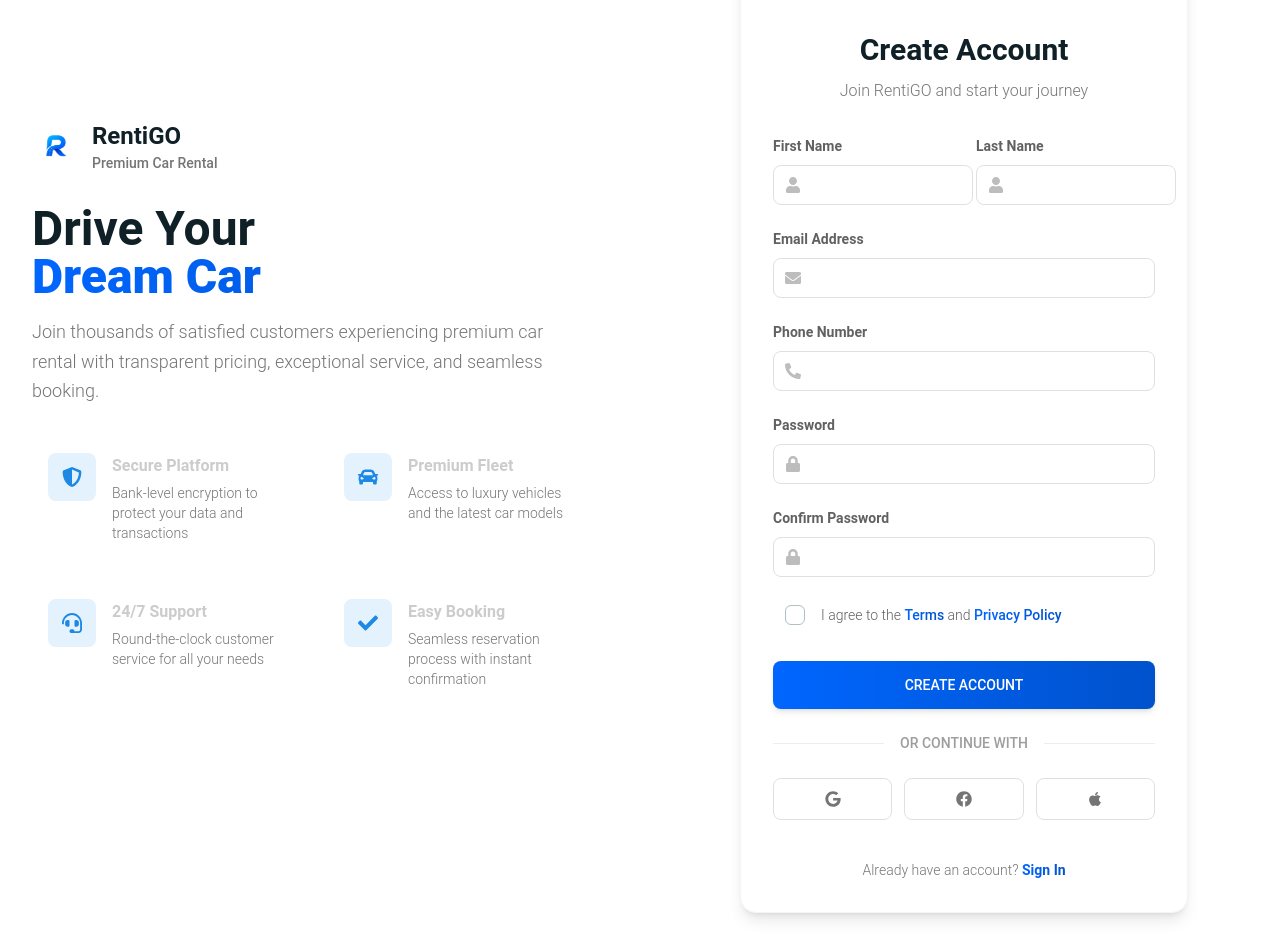
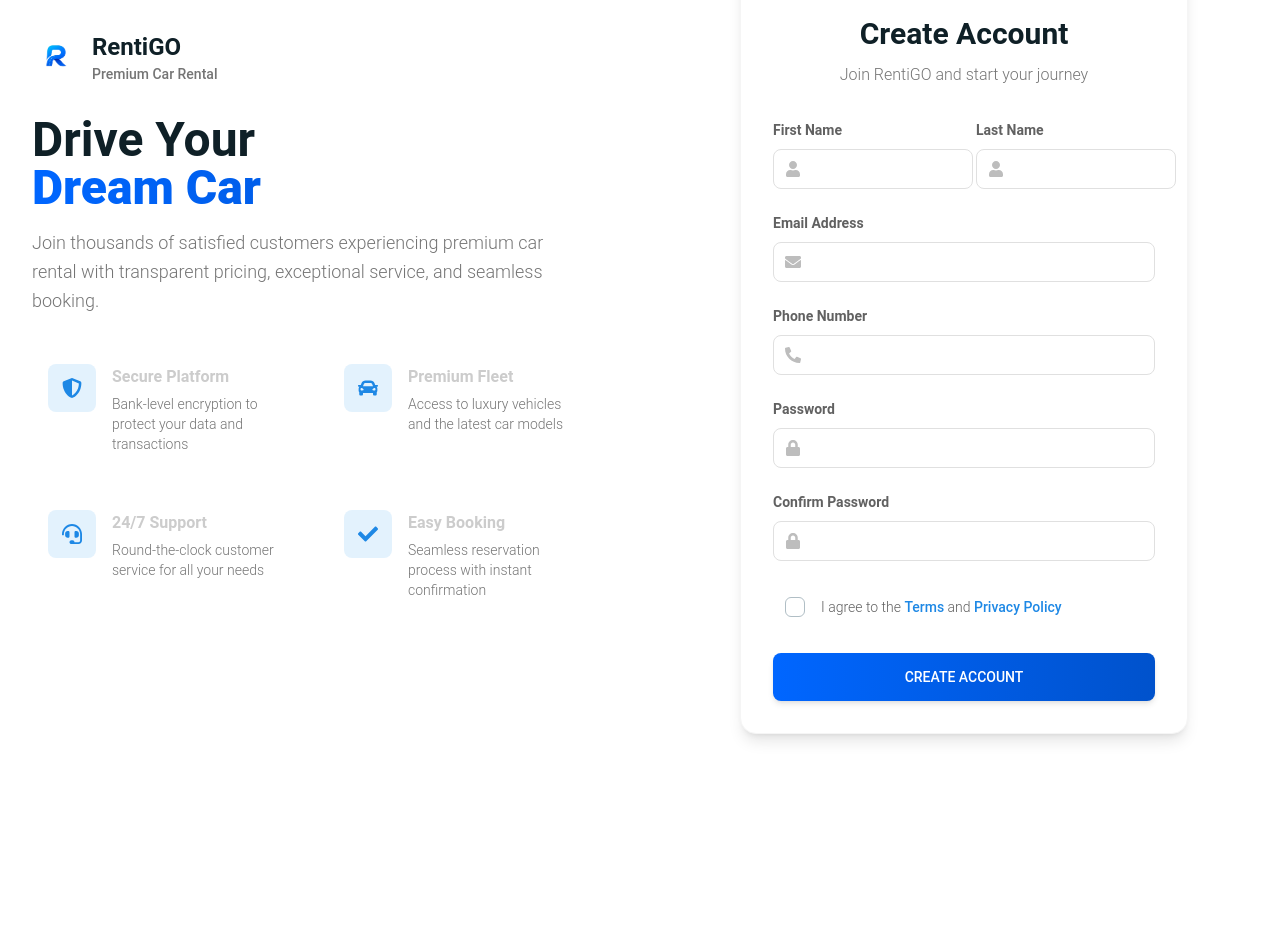
Before and after one commit to omarmoashraf/RentiGOO, a React (Vite) app: page /register in a window 1280 px wide. Shown: the part 120-1065 px from the top of the page. After the commit the page ends 886 px from the top, so only its background shows below. Built offline with nearby package versions, Linux system fonts and the light colour scheme.

Commit message:
Backend Integration for Login & Register

```diff
--- /dev/null
+++ b/src/api.js
@@ -0,0 +1 @@
+export const API_URL = "https://renti-goo-back.vercel.app/api/v1";
--- a/src/components/Layouts/AdminLayout.jsx
+++ b/src/components/Layouts/AdminLayout.jsx
@@ -1,9 +1,11 @@
 import React from "react";
 import AdminSidebar from "../../pages/Admin/components/AdminSidebar";
+
 
 const AdminLayout = ({ children }) => {
   return (
     <div className="flex min-h-screen bg-gray-50 dark:bg-dark-background">
+
       <AdminSidebar />
       <div className="flex-1 flex flex-col overflow-hidden">
         <main className="flex-1 overflow-x-hidden overflow-y-auto p-4 md:p-6 lg:p-8">
--- a/src/context/AuthContext.jsx
+++ b/src/context/AuthContext.jsx
@@ -1,53 +1,72 @@
-import { createContext, useContext, useState, useEffect } from 'react';
+import { createContext, useContext, useState, useEffect } from "react";
 
 const AuthContext = createContext();
 
+// ------------------- CUSTOM HOOK -------------------
 export const useAuth = () => {
   const context = useContext(AuthContext);
   if (!context) {
-    throw new Error('useAuth must be used within an AuthProvider');
+    throw new Error("useAuth must be used within an AuthProvider");
   }
   return context;
 };
 
+// ------------------- PROVIDER -------------------
 export const AuthProvider = ({ children }) => {
-  const [user, setUser] = useState(null);
+  const [user, setUser] = useState(null);      // Stores user object
+  const [token, setToken] = useState(null);    // Stores JWT
   const [loading, setLoading] = useState(true);
 
+  // Load saved login on app start
   useEffect(() => {
-    // Check if user is logged in on app start
-    const savedUser = localStorage.getItem('user');
-    if (savedUser) {
+    const savedUser = localStorage.getItem("user");
+    const savedToken = localStorage.getItem("token");
+
+    if (savedUser && savedToken) {
       setUser(JSON.parse(savedUser));
+      setToken(savedToken);
     }
+
     setLoading(false);
   }, []);
 
-  const login = (userData) => {
+  // ------------------- LOGIN -------------------
+  const login = (token, userData) => {
     setUser(userData);
-    localStorage.setItem('user', JSON.stringify(userData));
+    setToken(token);
+
+    localStorage.setItem("user", JSON.stringify(userData));
+    localStorage.setItem("token", token);
   };
 
+  // ------------------- LOGOUT -------------------
   const logout = () => {
     setUser(null);
-    localStorage.removeItem('user');
+    setToken(null);
+
+    localStorage.removeItem("user");
+    localStorage.removeItem("token");
   };
 
-  const isAdmin = () => {
-    return user && user.role === 'admin';
-  };
+  // ------------------- CHECK ADMIN -------------------
+  const isAdmin = () => user?.role === "admin";
+
+  // ------------------- CHECK AUTH -------------------
+  const isAuthenticated = !!token;
 
   const value = {
     user,
+    token,
     login,
     logout,
+    loading,
     isAdmin,
-    loading
+    isAuthenticated,
   };
 
   return (
     <AuthContext.Provider value={value}>
-      {children}
+      {!loading && children}
     </AuthContext.Provider>
   );
 };
--- a/src/pages/login/Login.jsx
+++ b/src/pages/login/Login.jsx
@@ -23,21 +23,24 @@ import {
 } from "react-icons/fa";
 import { Link, useNavigate } from "react-router-dom";
 import rentigoLogo from "../../assets/rentigo-logo.png";
-import { useLogged } from "../../HOOKS/UseLogged";
-import { useAuth } from "../../context/AuthContext"; // Add this import
+
+import { useAuth } from "../../context/AuthContext";
+import { API_URL } from "../../api";
 import useTheme from './../../HOOKS/usetheme';
 
 const Login = () => {
   const { theme } = useTheme();
-  const { login: loggedIn } = useLogged();
-  const { login: contextLogin } = useAuth(); // Use auth context instead of useLogged
+  const { login: contextLogin } = useAuth();
+
   const [email, setEmail] = useState("");
   const [password, setPassword] = useState("");
   const [rememberMe, setRememberMe] = useState(false);
-  const [showAdminDemo, setShowAdminDemo] = useState(false); // Toggle for admin demo
-  const navigate = useNavigate();
+  const [showAdminDemo, setShowAdminDemo] = useState(false);
 
   const [errors, setErrors] = useState({});
+  const [submitError, setSubmitError] = useState("");
+
+  const navigate = useNavigate();
 
   const validate = () => {
     const newErrors = {};
@@ -56,39 +59,50 @@ const Login = () => {
     return Object.keys(newErrors).length === 0;
   };
 
-  const handleSubmit = (e) => {
+  // ⭐ FINAL WORKING LOGIN FUNCTION ⭐
+  const handleSubmit = async (e) => {
     e.preventDefault();
+    setSubmitError("");
 
     if (!validate()) return;
 
-    console.log("Logging in user:", { email, password });
-
-    // Check for admin credentials
+    // Admin override (demo)
     if (email === "admin@rentigo.com" && password === "admin123") {
-      const adminUser = {
-        id: 1,
+      contextLogin("admin-token", {
         name: "Admin User",
-        email: "admin@rentigo.com",
+        email,
         role: "admin",
-      };
-      contextLogin(adminUser);
+      });
       navigate("/admindashboard");
       return;
     }
 
-    // Regular user login
-    const regularUser = {
-      // id: Date.now(),
-      // name: email.split('@')[0], // Simple name from email
-      // email: email,
-      // role: "user"
-      email: email,
-      password: password,
-      role: "user",
+    // Backend login
+    const payload = {
+      email: email.trim(),
+      password: password.trim(),
     };
 
-    contextLogin(regularUser);
-    navigate("/");
+    try {
+      const res = await fetch(`${API_URL}/auth/login`, {
+        method: "POST",
+        headers: { "Content-Type": "application/json" },
+        credentials: "include",
+        body: JSON.stringify(payload),
+      });
+
+      const data = await res.json();
+
+      if (!res.ok) {
+        setSubmitError(data.message || "Invalid login credentials");
+        return;
+      }
+
+      contextLogin(data.token, data.user);
+      navigate("/");
+    } catch (err) {
+      setSubmitError("Network error — please try again.");
+    }
   };
 
   const features = [
@@ -118,9 +132,9 @@ const Login = () => {
   return (
     <div className="min-h-screen flex items-center justify-center bg-light-background dark:bg-dark-background py-8 px-4 sm:px-6 lg:px-8">
       <div className="max-w-7xl w-full grid lg:grid-cols-2 gap-12 lg:gap-20 items-center">
-        {/* ---------- LEFT SECTION ---------- */}
+
+        {/* LEFT SECTION */}
         <div className="text-center lg:text-left space-y-8">
-          {/* Logo & Brand */}
           <div className="flex justify-center lg:justify-start items-center gap-3">
             <div className="w-12 h-12">
               <img
@@ -139,7 +153,6 @@ const Login = () => {
             </div>
           </div>
 
-          {/* Headline */}
           <div className="space-y-4">
             <Typography
               variant="h1"
@@ -156,7 +169,6 @@ const Login = () => {
             </Typography>
           </div>
 
-          {/* Features Grid */}
           <div className="grid sm:grid-cols-2 gap-6 max-w-2xl">
             {features.map((feature, index) => (
               <div
@@ -167,10 +179,7 @@ const Login = () => {
                   <div className="text-blue-600">{feature.icon}</div>
                 </div>
                 <div className="text-left">
-                  <Typography
-                    variant="h6"
-                    className="font-semibold text-dark-secondary_text mb-1"
-                  >
+                  <Typography variant="h6" className="font-semibold text-dark-secondary_text mb-1">
                     {feature.title}
                   </Typography>
                   <Typography className="text-sm text-gray-600">
@@ -182,9 +191,10 @@ const Login = () => {
           </div>
         </div>
 
-        {/* ---------- RIGHT SECTION ---------- */}
+        {/* RIGHT SECTION */}
         <div className="flex justify-center">
           <Card className="rounded-2xl shadow-lg w-full max-w-md border border-gray-100 bg-white dark:bg-dark-background">
+
             {/* Tabs */}
             <div className="px-8 pt-8">
               <Tabs value="signin" className="overflow-visible">
@@ -216,8 +226,8 @@ const Login = () => {
               </Tabs>
             </div>
 
+            {/* FORM */}
             <div className="p-8">
-              {/* Title */}
               <div className="text-center mb-8">
                 <Typography
                   variant="h3"
@@ -231,6 +241,7 @@ const Login = () => {
               </div>
 
               <form className="space-y-6" onSubmit={handleSubmit}>
+
                 <InputField
                   label="Email Address"
                   placeholder="john@example.com"
@@ -239,7 +250,6 @@ const Login = () => {
                   value={email}
                   onChange={(e) => setEmail(e.target.value)}
                   errors={errors.email}
-
                 />
 
                 <InputField
@@ -252,7 +262,13 @@ const Login = () => {
                   errors={errors.password}
                 />
 
-                {/* Remember Me & Forgot Password */}
+                {/* Submit Error */}
+                {submitError && (
+                  <Typography className="text-red-500 text-sm text-center">
+                    {submitError}
+                  </Typography>
+                )}
+
                 <div className="flex justify-between items-center">
                   <Checkbox
                     label={
@@ -302,7 +318,6 @@ const Login = () => {
                   </div>
                 </div>
 
-                {/* Social Buttons */}
                 <div className="grid grid-cols-3 gap-3">
                   <SocialButton
                     icon={<FaGoogle className="w-4 h-4" />}
@@ -329,6 +344,7 @@ const Login = () => {
                     </Link>
                   </Typography>
                 </div>
+
               </form>
             </div>
           </Card>
--- a/src/pages/register/Register.jsx
+++ b/src/pages/register/Register.jsx
@@ -1,4 +1,5 @@
 import { useState } from "react";
+import { API_URL } from "../../api";
 import {
   Card,
   Input,
@@ -18,11 +19,8 @@ import {
   FaShieldAlt,
   FaHeadset,
   FaCar,
-  FaGoogle,
-  FaFacebook,
-  FaApple,
 } from "react-icons/fa";
-import { Link, useNavigate } from "react-router-dom";
+import { useNavigate } from "react-router-dom";
 import rentigoLogo from "../../assets/rentigo-logo.png";
 
 const Register = () => {
@@ -49,7 +47,6 @@ const Register = () => {
 
   const validate = () => {
     let newErrors = {};
-    const { theme } = useTheme();
 
     if (activeTab === "signup") {
       if (!formData.firstName.trim())
@@ -88,20 +85,39 @@ const Register = () => {
     return Object.keys(newErrors).length === 0;
   };
 
-  const handleSubmit = (e) => {
+  const handleSubmit = async (e) => {
     e.preventDefault();
-
     if (!validate()) return;
 
     if (activeTab === "signup") {
-      console.log("Registering user:", formData);
-      // navigate('/login');
-    } else {
-      console.log("Logging in user:", {
+      const payload = {
+        username: `${formData.firstName} ${formData.lastName}`, // <-- fixed
         email: formData.email,
         password: formData.password,
+        telephone: formData.telephone, // optional
+        role: "user", // optional
+      };
+
+      try {
+        const res = await fetch(`${API_URL}/auth/signup`, {
+          method: "POST",
+          headers: { "Content-Type": "application/json" },
+          credentials: "include",
+          body: JSON.stringify(payload),
         });
-      // navigate('/dashboard');
+
+        const data = await res.json();
+
+        if (!res.ok) {
+          setErrors({ submit: data.message || "Registration failed" });
+          return;
+        }
+
+        alert("Account created successfully!");
+        navigate("/login");
+      } catch (err) {
+        setErrors({ submit: "Network error. Try again later." });
+      }
     }
   };
 
@@ -132,9 +148,8 @@ const Register = () => {
   return (
     <div className="min-h-screen flex items-center justify-center bg-light-background dark:bg-dark-background py-8 px-4 sm:px-6 lg:px-8">
       <div className="max-w-7xl w-full grid lg:grid-cols-2 gap-12 lg:gap-20 items-center">
-        {/* ---------- LEFT SECTION ---------- */}
+        {/* LEFT SECTION */}
         <div className="text-center lg:text-left space-y-8">
-          {/* Logo & Brand */}
           <div className="flex justify-center lg:justify-start items-center gap-3">
             <div className="w-12 h-12">
               <img
@@ -144,7 +159,10 @@ const Register = () => {
               />
             </div>
             <div>
-              <Typography variant="h4" className="font-bold text-light-primary_text dark:text-dark-header_text">
+              <Typography
+                variant="h4"
+                className="font-bold text-light-primary_text dark:text-dark-header_text"
+              >
                 RentiGO
               </Typography>
               <Typography className="text-gray-600 text-sm font-medium">
@@ -153,7 +171,6 @@ const Register = () => {
             </div>
           </div>
 
-          {/* Headline */}
           <div className="space-y-4">
             <Typography
               variant="h1"
@@ -171,7 +188,7 @@ const Register = () => {
             </Typography>
           </div>
 
-          {/* Features Grid */}
+          {/* Features */}
           <div className="grid sm:grid-cols-2 gap-6 max-w-2xl">
             {features.map((feature, index) => (
               <div
@@ -197,10 +214,9 @@ const Register = () => {
           </div>
         </div>
 
-        {/* ---------- RIGHT SECTION ---------- */}
+        {/* RIGHT SECTION */}
         <div className="flex justify-center">
           <Card className="rounded-2xl shadow-lg w-full max-w-md border border-gray-100 bg-light-background dark:bg-dark-background">
-            {/* Tabs */}
             <div className="px-8 pt-8">
               <Tabs value={activeTab} className="overflow-visible">
                 <TabsHeader
@@ -209,20 +225,12 @@ const Register = () => {
                     className: "bg-white shadow-sm rounded-md",
                   }}
                 >
-                  <Tab
-                    value="signin"
-                    onClick={() => navigate("/login")}
-                    className="py-3"
-                  >
+                  <Tab value="signin" onClick={() => navigate("/login")}>
                     <Typography className="font-semibold text-sm">
                       Sign In
                     </Typography>
                   </Tab>
-                  <Tab
-                    value="signup"
-                    onClick={() => navigate("/register")}
-                    className="py-3"
-                  >
+                  <Tab value="signup" onClick={() => navigate("/register")}>
                     <Typography className="font-semibold text-sm">
                       Sign Up
                     </Typography>
@@ -232,32 +240,26 @@ const Register = () => {
             </div>
 
             <div className="p-8">
-              {/* Title */}
               <div className="text-center mb-8">
                 <Typography
                   variant="h3"
                   className="font-bold text-light-primary_text dark:text-dark-header_text mb-2"
                 >
-                  {activeTab === "signup" ? "Create Account" : "Welcome Back"}
+                  Create Account
                 </Typography>
                 <Typography className="text-gray-600">
-                  {activeTab === "signup"
-                    ? "Join RentiGO and start your journey"
-                    : "Sign in to your account to continue"}
+                  Join RentiGO and start your journey
                 </Typography>
               </div>
 
               <form className="space-y-6" onSubmit={handleSubmit}>
-                {activeTab === "signup" && (
                 <div className="grid grid-cols-1 gap-6 md:grid-cols-2 md:gap-6 ">
                   <InputField
                     label="First Name"
                     placeholder="John"
                     icon={<FaUser className="w-4 h-4" />}
                     value={formData.firstName}
-                      onChange={(e) =>
-                        handleChange("firstName", e.target.value)
-                      }
+                    onChange={(e) => handleChange("firstName", e.target.value)}
                     error={errors.firstName}
                   />
                   <InputField
@@ -269,7 +271,6 @@ const Register = () => {
                     error={errors.lastName}
                   />
                 </div>
-                )}
 
                 <InputField
                   label="Email Address"
@@ -281,17 +282,15 @@ const Register = () => {
                   error={errors.email}
                 />
 
-                {activeTab === "signup" && (
                 <InputField
                   label="Phone Number"
-                    placeholder="+1 (555) 000-0000"
+                  placeholder="+20 10 1234 5678"
                   type="tel"
                   icon={<FaPhone className="w-4 h-4 rotate-90" />}
                   value={formData.telephone}
                   onChange={(e) => handleChange("telephone", e.target.value)}
                   error={errors.telephone}
                 />
-                )}
 
                 <InputField
                   label="Password"
@@ -303,7 +302,6 @@ const Register = () => {
                   error={errors.password}
                 />
 
-                {activeTab === "signup" && (
                 <InputField
                   label="Confirm Password"
                   placeholder="••••••••"
@@ -315,16 +313,8 @@ const Register = () => {
                   }
                   error={errors.confirmPassword}
                 />
-                )}
 
-                {activeTab === "signup" && (
-                  <div
-                    className="flex items-center gap-1"
-                    style={{
-                      marginTop:
-                        "calc(1rem * calc(1 - var(--tw-space-y-reverse)))",
-                    }}
-                  >
+                <div className="flex items-center gap-1 mt-4">
                   <Checkbox
                     checked={formData.agreeTerms}
                     onChange={(e) =>
@@ -333,33 +323,24 @@ const Register = () => {
                     className="mt-0"
                     color="blue"
                   />
-                    <Typography
-                      variant="small"
-                      className="text-gray-700 leading-[0.3]"
-                    >
+                  <Typography variant="small" className="text-gray-700">
                     I agree to the{" "}
-                      <a
-                        href="#"
-                        className="bg-gradient-to-r from-[#0066ff] to-[#0052cc] bg-clip-text text-transparent font-medium hover:from-[#0052cc] hover:to-[#004bb5] transition-all"
-                      >
-                        Terms
-                      </a>{" "}
-                      and{" "}
-                      <a
-                        href="#"
-                        className="bg-gradient-to-r from-[#0066ff] to-[#0052cc] bg-clip-text text-transparent font-medium hover:from-[#0052cc] hover:to-[#004bb5] transition-all"
-                      >
+                    <span className="text-blue-600 font-medium">Terms</span> and{" "}
+                    <span className="text-blue-600 font-medium">
                       Privacy Policy
-                      </a>
+                    </span>
                   </Typography>
                 </div>
+
+                {errors.agreeTerms && (
+                  <Typography className="text-red-500 text-xs">
+                    {errors.agreeTerms}
+                  </Typography>
                 )}
-                {errors.agreeTerms && (
-                  <Typography
-                    variant="small"
-                    className="text-red-500 text-xs mt-1 ml-2"
-                  >
-                    {errors.agreeTerms}
+
+                {errors.submit && (
+                  <Typography className="text-red-500 text-sm">
+                    {errors.submit}
                   </Typography>
                 )}
 
@@ -367,57 +348,12 @@ const Register = () => {
                   type="submit"
                   size="lg"
                   fullWidth
-                  className={`text-white font-medium shadow-md transition-all
+                  className="text-white font-medium shadow-md transition-all
                     bg-gradient-to-r from-[#0066ff] to-[#0052cc]
-              hover:from-[#0052cc] hover:to-[#004bb5] hover:shadow-lg`}
+                    hover:from-[#0052cc] hover:to-[#004bb5] hover:shadow-lg"
                 >
-                  {activeTab === "signup" ? "Create Account" : "Sign In"}
+                  Create Account
                 </Button>
-
-                {/* Divider */}
-                <div className="relative my-6">
-                  <div className="absolute inset-0 flex items-center">
-                    <div className="w-full border-t border-gray-200" />
-                  </div>
-                  <div className="relative flex justify-center">
-                    <Typography
-                      variant="small"
-                      className="bg-light-background dark:bg-dark-background px-4 text-gray-500 font-medium"
-                    >
-                      OR CONTINUE WITH
-                    </Typography>
-                  </div>
-                </div>
-
-                {/* Social Buttons */}
-                <div className="grid grid-cols-3 gap-3">
-                  <SocialButton
-                    icon={<FaGoogle className="w-4 h-4" />}
-                    brand="google"
-                  />
-                  <SocialButton
-                    icon={<FaFacebook className="w-4 h-4" />}
-                    brand="facebook"
-                  />
-                  <SocialButton
-                    icon={<FaApple className="w-4 h-4" />}
-                    brand="apple"
-                  />
-                </div>
-
-                <div className="text-center pt-4">
-                  <Typography className="text-gray-600 text-sm">
-                    {activeTab === "signup"
-                      ? "Already have an account?"
-                      : "Don't have an account?"}{" "}
-                    <Link
-                      to={activeTab === "signup" ? "/login" : "/register"}
-                      className="bg-gradient-to-r from-[#0066ff] to-[#0052cc] bg-clip-text text-transparent font-semibold text-sm hover:from-[#0052cc] hover:to-[#004bb5] transition-all"
-                    >
-                      {activeTab === "signup" ? "Sign In" : "Sign Up"}
-                    </Link>
-                  </Typography>
-                </div>
               </form>
             </div>
           </Card>
@@ -428,7 +364,6 @@ const Register = () => {
 };
 
 /* ------------ SUBCOMPONENTS ------------ */
-
 const InputField = ({ label, icon, error, ...props }) => (
   <div className="space-y-2">
     <Typography variant="small" className="font-semibold text-gray-700">
@@ -439,9 +374,7 @@ const InputField = ({ label, icon, error, ...props }) => (
         {...props}
         error={!!error}
         className="pl-10 !border-gray-300 focus:!border-blue-500 bg-gray-50/50 rounded-lg"
-        labelProps={{
-          className: "before:content-none after:content-none",
-        }}
+        labelProps={{ className: "before:content-none after:content-none" }}
         containerProps={{ className: "min-w-0" }}
       />
       <div className="absolute left-3 top-1/2 transform -translate-y-1/2 text-gray-400">
@@ -456,23 +389,4 @@ const InputField = ({ label, icon, error, ...props }) => (
   </div>
 );
 
-const SocialButton = ({ icon, brand }) => {
-  const brandColors = {
-    google: "hover:bg-red-50 border-gray-300",
-    facebook: "hover:bg-blue-50 border-gray-300",
-    apple: "hover:bg-gray-100 border-gray-300",
-  };
-
-  return (
-    <Button
-      variant="outlined"
-      size="sm"
-      fullWidth
-      className={`flex items-center justify-center p-3 rounded-lg border transition-colors ${brandColors[brand]}`}
-    >
-      <span className="text-gray-600">{icon}</span>
-    </Button>
-  );
-};
-
 export default Register;
```
Lines whose indentation alone changed are shown as unchanged.
